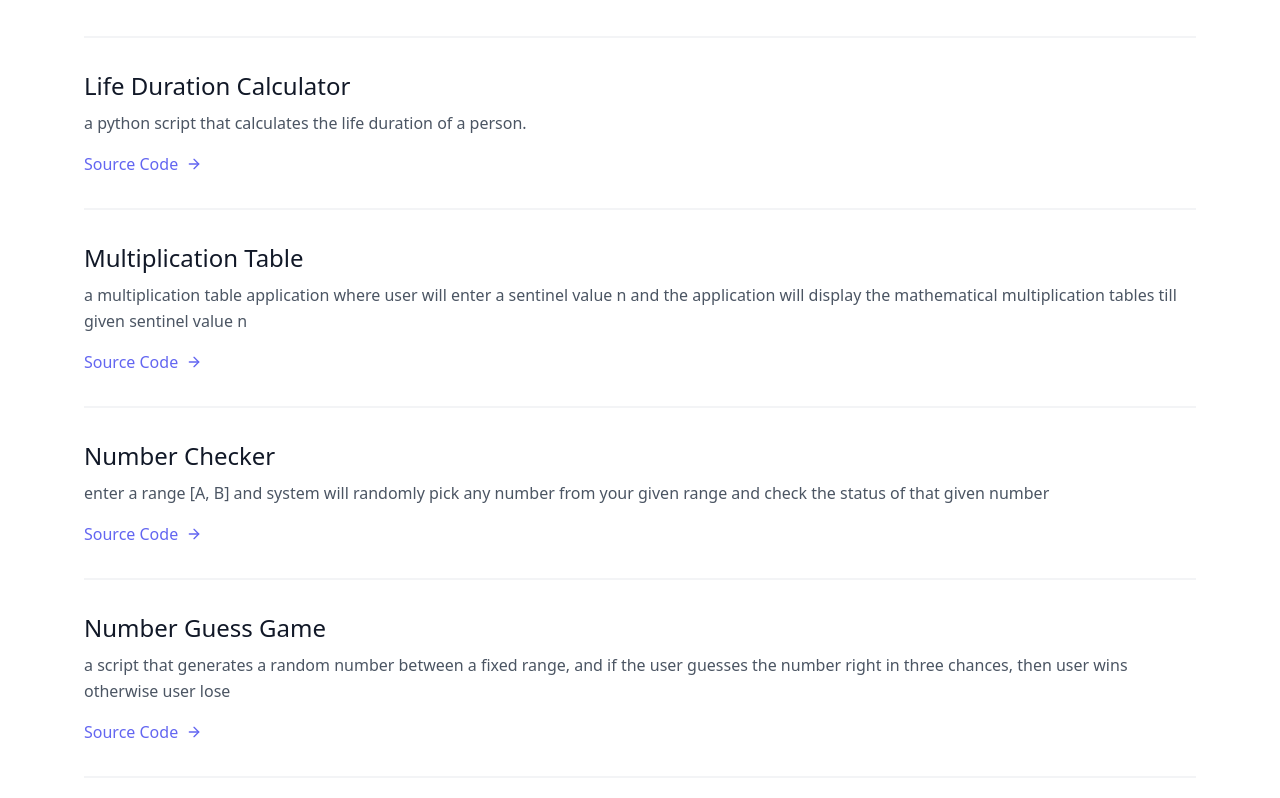
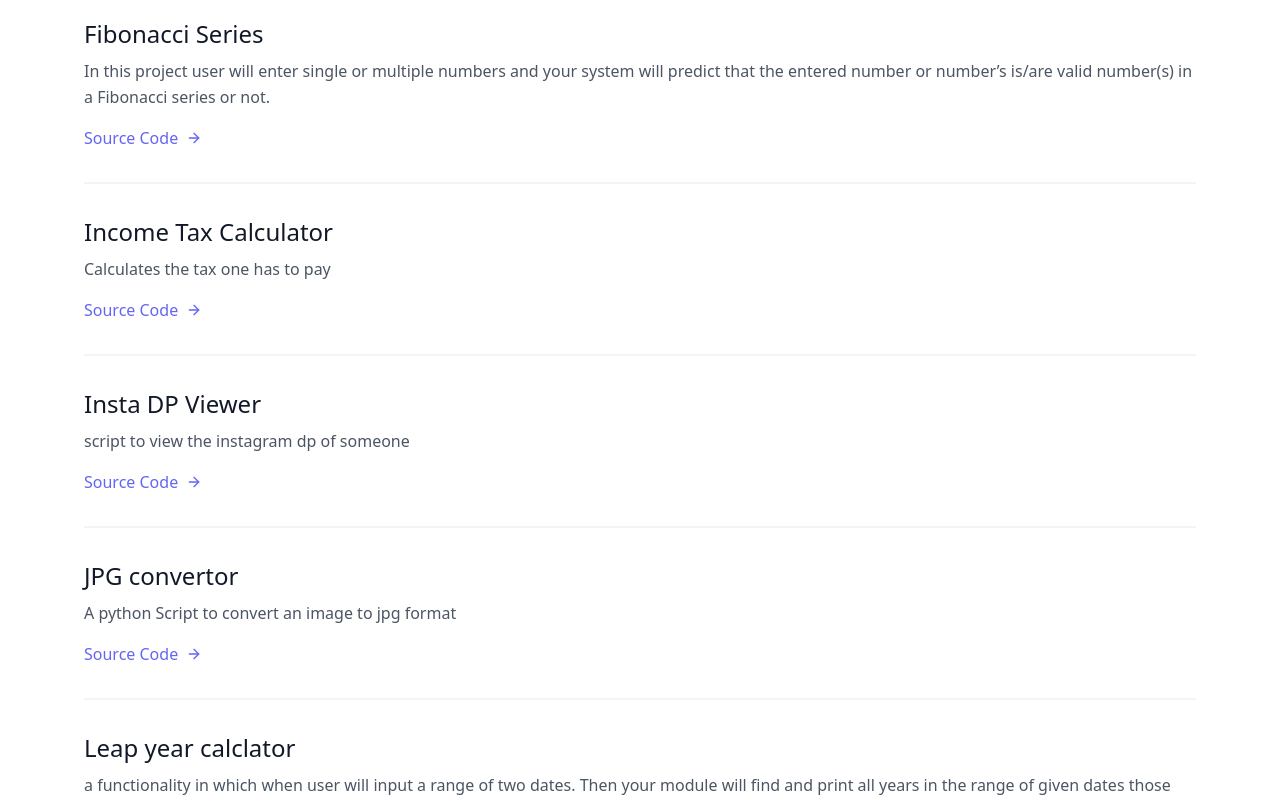
Before and after one commit to jabedzaman/python-scripts, a Next.js app in the folder web/: page / in a window 1280 px wide. Shown: the part 2342-3140 px from the top of the page. Built offline with nearby package versions, Linux system fonts and the light colour scheme.

Commit message:
add items

```diff
--- a/web/components/Item.jsx
+++ b/web/components/Item.jsx
@@ -13,6 +13,11 @@ const scripts = [
     description:
       "a python script that generates an acronym word from a given sentence.",
     url: "https://github.com/jabedzaman/python-scripts/blob/master/Acronym%20Generator/acronymngenerator.py",
+  },
+  {
+    name: "BMI Calculator",
+    description: "a python script to calculate the bmi",
+    url: "https://github.com/jabedzaman/python-scripts/blob/master/BMI%20Calculator/bmicalculator.py",
   },
   {
     name: "Cake cutter",
@@ -39,6 +44,11 @@ const scripts = [
     url: "https://github.com/jabedzaman/python-scripts/blob/master/Currency%20Convertor/currencyconvertor.py",
   },
   {
+    name: "Current Weather",
+    description: "Shows the current weather of the current location",
+    url: "https://github.com/jabedzaman/python-scripts/blob/master/Weather/weather.py",
+  },
+  {
     name: "Egg Arranger",
     description:
       "Given a number N, find the number of ways to arrange N eggs in a matrix",
@@ -46,79 +56,123 @@ const scripts = [
   },
   {
     name: "Email Slicer",
-    description:"Email Slicer is just a simple tool that will take multiple email address as an input and slice it to produce the username and the domain associated with it. The email must be divided into two strings by using @ as the separator",
-    url: "https://github.com/jabedzaman/python-scripts/blob/master/Email%20Slicer/emailslicer.py"
+    description:
+      "Email Slicer is just a simple tool that will take multiple email address as an input and slice it to produce the username and the domain associated with it. The email must be divided into two strings by using @ as the separator",
+    url: "https://github.com/jabedzaman/python-scripts/blob/master/Email%20Slicer/emailslicer.py",
   },
   {
     name: "Fibonacci Series",
-    description:"In this project user will enter single or multiple numbers and your system will predict that the entered number or number’s is/are valid number(s) in a Fibonacci series or not.",
-    url: "https://github.com/jabedzaman/python-scripts/blob/master/Fibonacci%20Series/fibonacciseries.py"
+    description:
+      "In this project user will enter single or multiple numbers and your system will predict that the entered number or number’s is/are valid number(s) in a Fibonacci series or not.",
+    url: "https://github.com/jabedzaman/python-scripts/blob/master/Fibonacci%20Series/fibonacciseries.py",
   },
   {
-    name: 'Leap year calclator',
-    description: 'a functionality in which when user will input a range of two dates. Then your module will find and print all years in the range of given dates those are leap years separately and rest of the years those are non-leap separately.',
-    url: "https://github.com/jabedzaman/python-scripts/blob/master/Leap%20Year%20Range/leapyearrange.py"
+    name: "Income Tax Calculator",
+    description: "Calculates the tax one has to pay",
+    url: "https://github.com/jabedzaman/python-scripts/blob/master/Income%20Calculator/incometaxcalculator.py",
   },
   {
-    name: 'Life Duration Calculator',
-    description: 'a python script that calculates the life duration of a person.',
-    url: "https://github.com/jabedzaman/python-scripts/blob/master/Life%20Duration%20Calculator/lifedurationcalculator.py"
+    name: "Insta DP Viewer",
+    description: "script to view the instagram dp of someone",
+    url: "https://github.com/jabedzaman/python-scripts/blob/master/Insta%20DP/instadp.py",
   },
   {
-    name: 'Multiplication Table',
-    description: 'a multiplication table application where user will enter a sentinel value n and the application will display the mathematical multiplication tables till given sentinel value n',
-    url: "https://github.com/jabedzaman/python-scripts/blob/master/Multiplication%20Table/multiplicationtable.py"
+    name: "JPG convertor",
+    description: "A python Script to  convert an image to jpg format",
+    url: "https://github.com/jabedzaman/python-scripts/blob/master/JPG%20convertor/jpgconvertor.py",
+  },
+  {
+    name: "Leap year calclator",
+    description:
+      "a functionality in which when user will input a range of two dates. Then your module will find and print all years in the range of given dates those are leap years separately and rest of the years those are non-leap separately.",
+    url: "https://github.com/jabedzaman/python-scripts/blob/master/Leap%20Year%20Range/leapyearrange.py",
+  },
+  {
+    name: "Life Duration Calculator",
+    description:
+      "a python script that calculates the life duration of a person.",
+    url: "https://github.com/jabedzaman/python-scripts/blob/master/Life%20Duration%20Calculator/lifedurationcalculator.py",
+  },
+  {
+    name: "Multiplication Table",
+    description:
+      "a multiplication table application where user will enter a sentinel value n and the application will display the mathematical multiplication tables till given sentinel value n",
+    url: "https://github.com/jabedzaman/python-scripts/blob/master/Multiplication%20Table/multiplicationtable.py",
   },
   {
     name: "Number Checker",
-    description: "enter a range [A, B] and system will randomly pick any number from your given range and check the status of that given number",
-    url: "https://github.com/jabedzaman/python-scripts/blob/master/Number%20Checker/numberchecker.py"
+    description:
+      "enter a range [A, B] and system will randomly pick any number from your given range and check the status of that given number",
+    url: "https://github.com/jabedzaman/python-scripts/blob/master/Number%20Checker/numberchecker.py",
   },
   {
-    name: 'Number Guess Game',
-    description: 'a script that generates a random number between a fixed range, and  if the user guesses the number right in three chances, then user wins otherwise user lose',
-    url: 'https://github.com/jabedzaman/python-scripts/blob/master/Number%20Guess/numberguess.py'
+    name: "Number Guess Game",
+    description:
+      "a script that generates a random number between a fixed range, and  if the user guesses the number right in three chances, then user wins otherwise user lose",
+    url: "https://github.com/jabedzaman/python-scripts/blob/master/Number%20Guess/numberguess.py",
   },
   {
-    name: 'Palindrome Number',
-    description: 'a program to find the nth prime palindrome number, n is the input user will give.',
-    url: 'https://github.com/jabedzaman/python-scripts/blob/master/Palindrom%20Number/palindrome.py'
+    name: "Palindrome Number",
+    description:
+      "a program to find the nth prime palindrome number, n is the input user will give.",
+    url: "https://github.com/jabedzaman/python-scripts/blob/master/Palindrom%20Number/palindrome.py",
   },
   {
-    name: 'Password Generator',
-    description: 'a python script that generates a random password for the user.',
-    url: 'https://github.com/jabedzaman/python-scripts/blob/master/Password%20Generator/passwordgenrator.py'
+    name: "Password Generator",
+    description:
+      "a python script that generates a random password for the user.",
+    url: "https://github.com/jabedzaman/python-scripts/blob/master/Password%20Generator/passwordgenrator.py",
   },
   {
-    name: 'Prime Number Checker',
-    description: 'enter a positive integer range [A, B] and system will find out the status (Prime or composite) of each number available in the given range. At the end print the count also.',
-    url: 'https://github.com/jabedzaman/python-scripts/blob/master/Prime%20Composite/primecomposite.py'
+    name: "Prime Number Checker",
+    description:
+      "enter a positive integer range [A, B] and system will find out the status (Prime or composite) of each number available in the given range. At the end print the count also.",
+    url: "https://github.com/jabedzaman/python-scripts/blob/master/Prime%20Composite/primecomposite.py",
   },
   {
-    name: 'Random Story generator',
-    description: 'a python script that generates a random story for the user.',
-    url: 'https://github.com/jabedzaman/python-scripts/blob/master/Random%20Story/randomstory.py'
+    name: "Random Story generator",
+    description: "a python script that generates a random story for the user.",
+    url: "https://github.com/jabedzaman/python-scripts/blob/master/Random%20Story/randomstory.py",
   },
   {
-    name: 'Rank & Mark',
-    description: 'a python script that calculates the rank and mark of a student.',
-    url: 'https://github.com/jabedzaman/python-scripts/blob/master/Rank%20and%20Mark%20calculator/rankmarkcalculator.py'
+    name: "Rank & Mark",
+    description:
+      "a python script that calculates the rank and mark of a student.",
+    url: "https://github.com/jabedzaman/python-scripts/blob/master/Rank%20and%20Mark%20calculator/rankmarkcalculator.py",
   },
   {
-    name: 'Rock Paper Scisoors',
-    description: 'a python script that plays rock paper scissors with the user.',
-    url: 'https://github.com/jabedzaman/python-scripts/blob/master/Rock%20Paper%20Scissors/rockpaperscissors.py',
+    name: "Rock Paper Scisoors",
+    description:
+      "a python script that plays rock paper scissors with the user.",
+    url: "https://github.com/jabedzaman/python-scripts/blob/master/Rock%20Paper%20Scissors/rockpaperscissors.py",
   },
   {
-    name: 'Rolling Dice',
-    description: 'input user will give a static number (between 1 to 6) and then roll the dice which randomly generate some value between 1 to 6. The winning situation arrives when the given static/fixed number exactly same to the number came after rolling the dice',
-    url: 'https://github.com/jabedzaman/python-scripts/blob/master/Rolling%20Dice/rollingdice.py'
+    name: "Rolling Dice",
+    description:
+      "input user will give a static number (between 1 to 6) and then roll the dice which randomly generate some value between 1 to 6. The winning situation arrives when the given static/fixed number exactly same to the number came after rolling the dice",
+    url: "https://github.com/jabedzaman/python-scripts/blob/master/Rolling%20Dice/rollingdice.py",
   },
   {
-    name: 'Scientific Calculator',
-    description: 'a python script that performs scientific calculations.',
-    url: 'https://github.com/jabedzaman/python-scripts/blob/master/Scientific%20Calculator/scientificcalculator.py'
-  }
+    name: "Scientific Calculator",
+    description: "a python script that performs scientific calculations.",
+    url: "https://github.com/jabedzaman/python-scripts/blob/master/Scientific%20Calculator/scientificcalculator.py",
+  },
+  {
+    name: "Wifi Password",
+    description:
+      "Used to extract the pssword of the networks you were connected till the past",
+    url: "https://github.com/jabedzaman/python-scripts/blob/master/WiFi%20Password/wifipassword.py",
+  },
+  {
+    name: "Word Counter",
+    description: "Used to count the words of a txt file",
+    url: "https://github.com/jabedzaman/python-scripts/blob/master/Word%20Counter/wordcounter.py",
+  },
+  {
+    name: "Youtube Video Downloader",
+    description: "Used to download youtube vidoes",
+    url: "https://github.com/jabedzaman/python-scripts/blob/master/Youtube%20Video%20Downloader/youtubevideodownloader.py",
+  },
 ];
 
 function Item() {
@@ -131,20 +185,21 @@ function Item() {
             <motion.div
               initial={{
                 opacity: 0,
-                y: 100
+                y: 100,
               }}
               whileInView={{
                 opacity: 1,
-                y: 0
+                y: 0,
               }}
               exit={{
                 opacity: 0,
-                y: 100
+                y: 100,
               }}
               transition={{
-                duration: 0.5
+                duration: 0.5,
               }}
-            className="py-8 flex flex-wrap md:flex-nowrap">
+              className="py-8 flex flex-wrap md:flex-nowrap"
+            >
               <div className="md:flex-grow">
                 <h2 className="text-2xl font-medium text-gray-900 title-font mb-2">
                   {item.name}
```
Also changed, not shown: 1 other file (tests, documents, lock files or other folders). Lines whose indentation alone changed are shown as unchanged.
